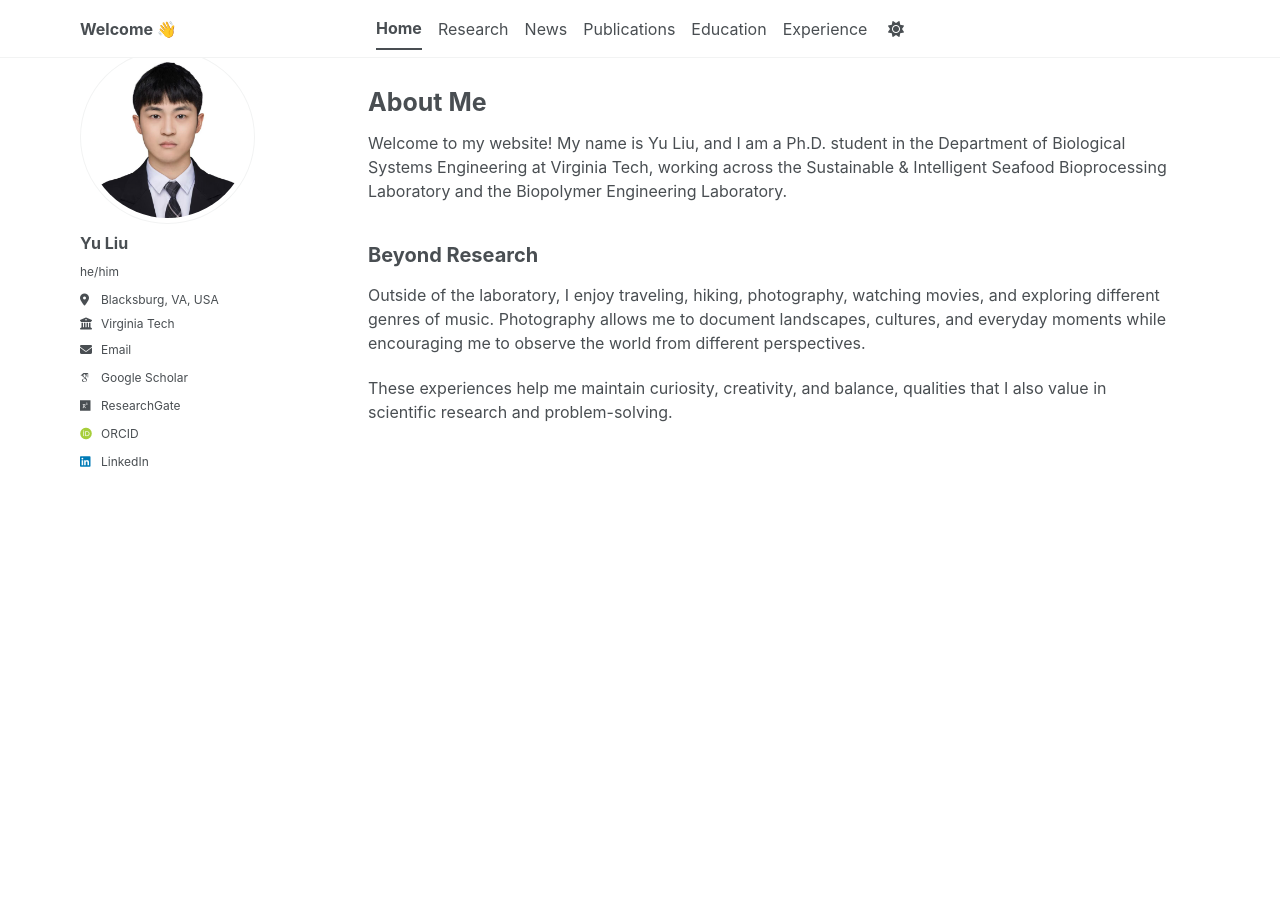
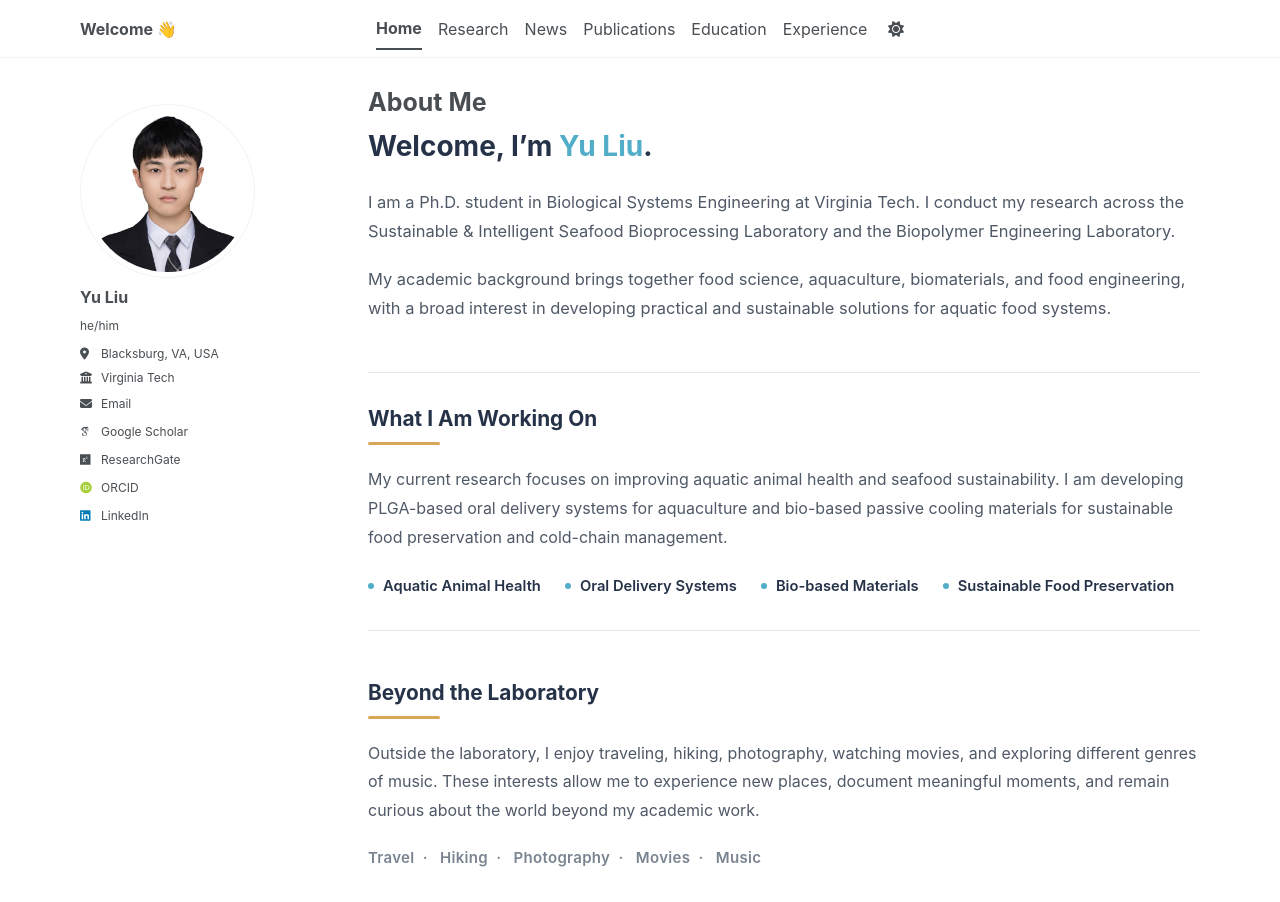
Before and after one commit to yuliu0322/yuliu0322.github.io, a Jekyll site: the page built from _pages/about.md, in a window 1280 px wide. Built offline with Jekyll 4.4.1, drawn with Linux system fonts in a browser that asks for light colours; some web fonts are replaced; a script bundle is joined from its source files by our own code; library files that are not in the unit come from our copies.

Commit message:
Update about.md

```diff
--- a/_pages/about.md
+++ b/_pages/about.md
@@ -1,28 +1,211 @@
 ---
 layout: archive
+title: "About Me"
 permalink: /
-title: "About Me"
 author_profile: true
 redirect_from:
   - /about/
   - /about.html
 ---
+
 <style>
-@media (min-width: 1024px) {
-  #main > .archive > p,
-  #main > .archive > h2,
-  #main > .archive > ul,
-  #main > .archive > ol {
-    max-width: 800px !important;
+.home-welcome {
+  width: 100%;
+  color: #4f5967;
+}
+
+/* Opening section */
+.home-intro {
+  max-width: 1080px;
+  margin: 0 0 3rem;
+}
+
+.home-greeting {
+  margin: 0 0 1.4rem;
+  color: #253248;
+  font-size: 1.75rem;
+  font-weight: 700;
+  line-height: 1.35;
+}
+
+.home-greeting-highlight {
+  color: #52adc8;
+}
+
+.home-intro p {
+  margin: 0 0 1.1rem;
+  color: #4f5967;
+  font-size: 1.03rem;
+  line-height: 1.8;
+}
+
+/* Current work */
+.home-current {
+  margin: 0 0 3rem;
+  padding: 2rem 0;
+  border-top: 1px solid #e3e8ec;
+  border-bottom: 1px solid #e3e8ec;
+}
+
+.home-section-heading {
+  position: relative;
+  margin: 0 0 1.25rem;
+  padding-bottom: 12px;
+  color: #253248;
+  font-size: 1.3rem;
+  line-height: 1.35;
+}
+
+.home-section-heading::after {
+  content: "";
+  position: absolute;
+  bottom: 0;
+  left: 0;
+  width: 72px;
+  height: 3px;
+  border-radius: 999px;
+  background: #d9a557;
+}
+
+.home-current p,
+.home-beyond p {
+  max-width: 1080px;
+  margin: 0 0 1rem;
+  color: #4f5967;
+  font-size: 1rem;
+  line-height: 1.8;
+}
+
+/* Research focus line */
+.home-focus {
+  display: flex;
+  flex-wrap: wrap;
+  gap: 10px 24px;
+  margin-top: 1.5rem;
+  color: #253248;
+  font-size: 0.92rem;
+  font-weight: 600;
+}
+
+.home-focus span {
+  position: relative;
+  padding-left: 15px;
+}
+
+.home-focus span::before {
+  content: "";
+  position: absolute;
+  top: 50%;
+  left: 0;
+  width: 6px;
+  height: 6px;
+  border-radius: 50%;
+  background: #52adc8;
+  transform: translateY(-50%);
+}
+
+/* Personal section */
+.home-beyond {
+  max-width: 1080px;
+  margin: 0;
+}
+
+.home-interests {
+  margin-top: 1.4rem;
+  color: #7a8491;
+  font-size: 0.94rem;
+  font-weight: 600;
+  letter-spacing: 0.02em;
+}
+
+/* Mobile layout */
+@media (max-width: 768px) {
+  .home-intro {
+    margin-bottom: 2.25rem;
+  }
+
+  .home-greeting {
+    font-size: 1.45rem;
+  }
+
+  .home-intro p,
+  .home-current p,
+  .home-beyond p {
+    font-size: 0.97rem;
+    line-height: 1.7;
+  }
+
+  .home-current {
+    margin-bottom: 2.25rem;
+    padding: 1.6rem 0;
+  }
+
+  .home-section-heading {
+    font-size: 1.2rem;
+  }
+
+  .home-focus {
+    flex-direction: column;
+    gap: 9px;
   }
 }
 </style>
 
-Welcome to my website! My name is Yu Liu, and I am a Ph.D. student in the Department of Biological Systems Engineering at Virginia Tech, working across the
-Sustainable & Intelligent Seafood Bioprocessing Laboratory and the Biopolymer Engineering Laboratory.
+<div class="home-welcome">
 
-## Beyond Research
+  <section class="home-intro">
+    <h2 class="home-greeting">
+      Welcome, I’m <span class="home-greeting-highlight">Yu Liu</span>.
+    </h2>
 
-Outside of the laboratory, I enjoy traveling, hiking, photography, watching movies, and exploring different genres of music. Photography allows me to document landscapes, cultures, and everyday moments while encouraging me to observe the world from different perspectives.
+    <p>
+      I am a Ph.D. student in Biological Systems Engineering at Virginia Tech.
+      I conduct my research across the Sustainable &amp; Intelligent Seafood
+      Bioprocessing Laboratory and the Biopolymer Engineering Laboratory.
+    </p>
 
-These experiences help me maintain curiosity, creativity, and balance, qualities that I also value in scientific research and problem-solving.
+    <p>
+      My academic background brings together food science, aquaculture,
+      biomaterials, and food engineering, with a broad interest in developing
+      practical and sustainable solutions for aquatic food systems.
+    </p>
+  </section>
+
+  <section class="home-current">
+    <h2 class="home-section-heading">What I Am Working On</h2>
+
+    <p>
+      My current research focuses on improving aquatic animal health and
+      seafood sustainability. I am developing PLGA-based oral delivery systems
+      for aquaculture and bio-based passive cooling materials for sustainable
+      food preservation and cold-chain management.
+    </p>
+
+    <div class="home-focus" aria-label="Current research areas">
+      <span>Aquatic Animal Health</span>
+      <span>Oral Delivery Systems</span>
+      <span>Bio-based Materials</span>
+      <span>Sustainable Food Preservation</span>
+    </div>
+  </section>
+
+  <section class="home-beyond">
+    <h2 class="home-section-heading">Beyond the Laboratory</h2>
+
+    <p>
+      Outside the laboratory, I enjoy traveling, hiking, photography, watching
+      movies, and exploring different genres of music. These interests allow me
+      to experience new places, document meaningful moments, and remain curious
+      about the world beyond my academic work.
+    </p>
+
+    <div class="home-interests">
+      Travel&nbsp;&nbsp;·&nbsp;&nbsp;
+      Hiking&nbsp;&nbsp;·&nbsp;&nbsp;
+      Photography&nbsp;&nbsp;·&nbsp;&nbsp;
+      Movies&nbsp;&nbsp;·&nbsp;&nbsp;
+      Music
+    </div>
+  </section>
+
+</div>
```
